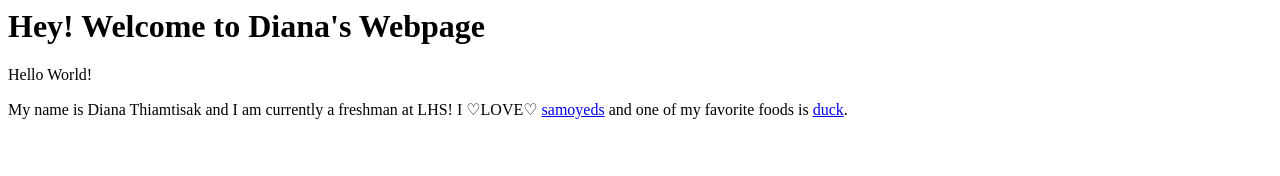
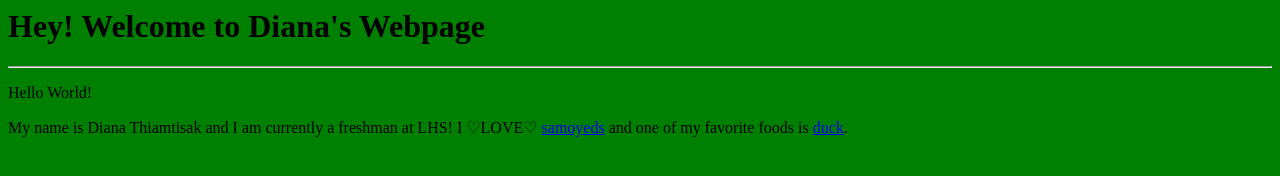
Before and after one commit to dianathiamtisak/dianathiamtisakres1, a plain HTML site: page index.html in a window 1280 px wide. Drawn offline with Linux system fonts and the light colour scheme.

Commit message:
Update index.html

```diff
--- a/index.html
+++ b/index.html
@@ -1,7 +1,8 @@
 <html>
   <title>Diana's Webpage</title>
-  <body>
+  <body bgcolor="green">
     <h1>Hey! Welcome to Diana's Webpage</h1>
+    <hr>
     <p>Hello World!
     <p>My name is Diana Thiamtisak and I am currently a freshman at LHS! I ♡LOVE♡
       <a href="https://bit.ly/2VNY26B">samoyeds</a> and one of my favorite foods is
```
